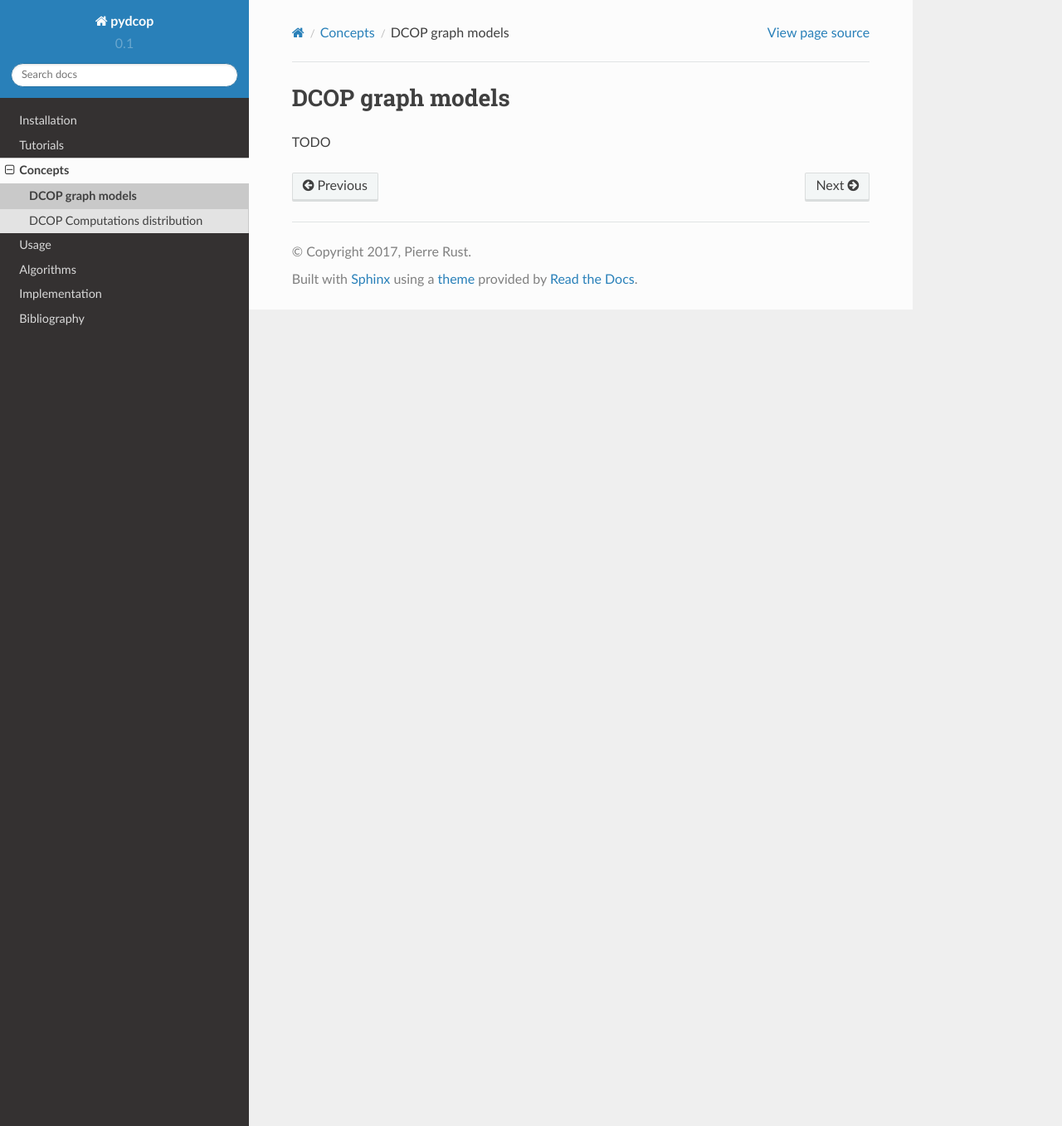
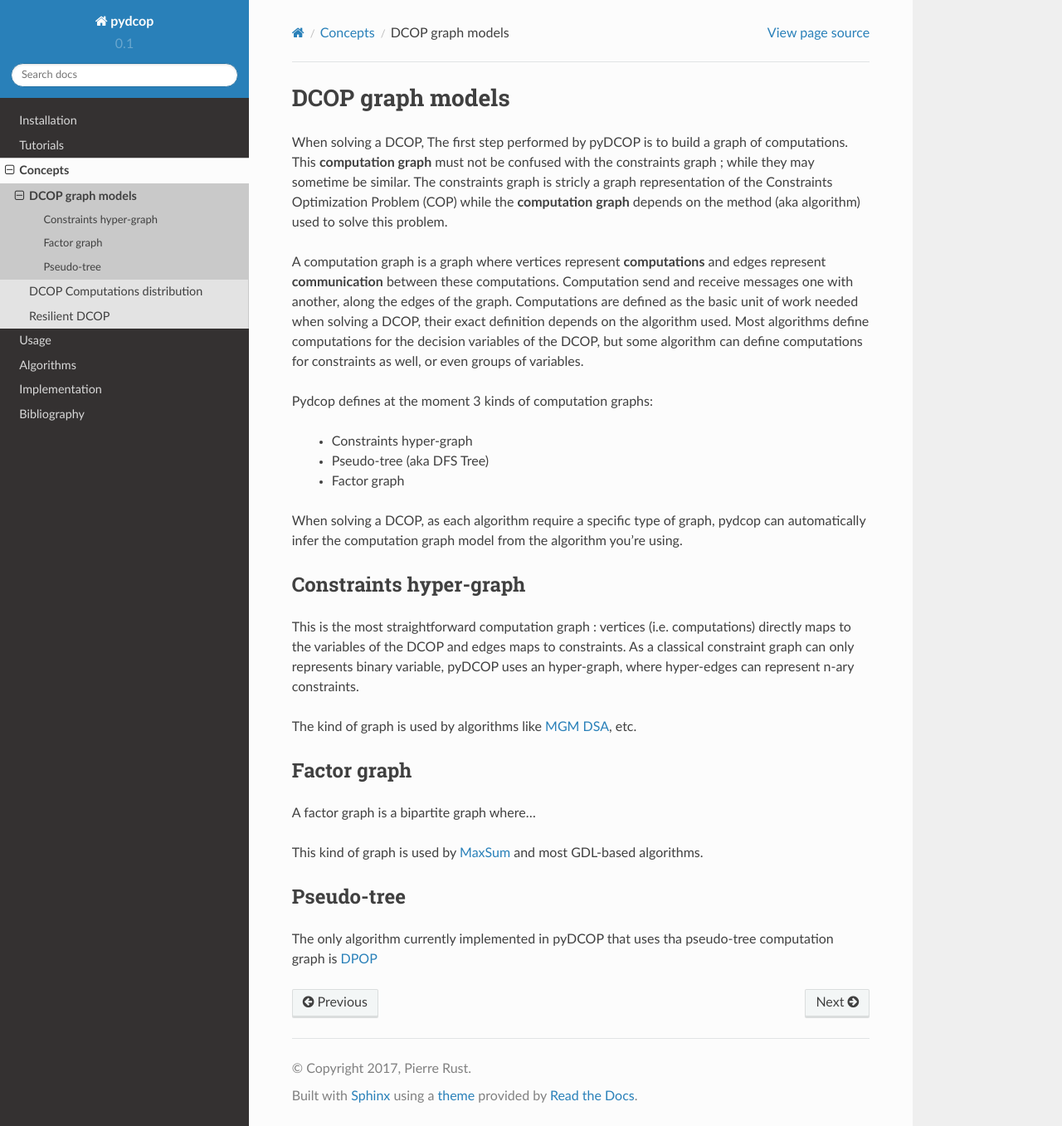
Before and after one commit to Orange-OpenSource/pyDcop, a Sphinx documentation site: the page built from docs/concepts/graph_model.rst, in a window 1280 px wide and 1357 px high. Shown: the whole window at 83% size. Built offline with Sphinx 7.4.7 and the Read the Docs theme 2.0.0, drawn with Linux system fonts in a browser that asks for light colours.

Commit message:
DOC: more concepts documentation

```diff
--- a/docs/concepts.rst
+++ b/docs/concepts.rst
@@ -7,3 +7,4 @@ Concepts
 
    concepts/graph_model
    concepts/distribution
+   concepts/resilient_dcop
--- a/docs/concepts/graph_model.rst
+++ b/docs/concepts/graph_model.rst
@@ -6,4 +6,66 @@ DCOP graph models
 =================
 
 
-TODO
+When solving a DCOP, The first step performed by pyDCOP is to build a graph
+of computations.
+This **computation graph**  must not be confused with the constraints graph ;
+while they may sometime be similar.
+The constraints graph is stricly a graph representation of the
+Constraints Optimization Problem (COP) while the **computation graph**
+depends on the method (aka algorithm) used to solve this problem.
+
+
+A computation graph is a graph
+where vertices represent **computations**
+and edges represent **communication** between these computations.
+Computation send and receive messages one with another,
+along the edges of the graph.
+Computations are defined as the basic unit of work needed when solving a DCOP,
+their exact definition depends on the algorithm used.
+Most algorithms define computations for the decision variables of the DCOP,
+but some algorithm can define computations for constraints as well,
+or even groups of variables.
+
+Pydcop defines at the moment 3 kinds of computation graphs:
+
+ * Constraints hyper-graph
+ * Pseudo-tree (aka DFS Tree)
+ * Factor graph
+
+
+When solving a DCOP, as each algorithm require a specific type of graph,
+pydcop can automatically infer the computation graph model from the algorithm
+you're using.
+
+
+Constraints hyper-graph
+-----------------------
+
+This is the most straightforward computation graph :
+vertices (i.e. computations) directly maps to the variables of the DCOP
+and edges maps to constraints.
+As a classical constraint graph can only represents binary variable,
+pyDCOP uses an hyper-graph, where hyper-edges can represent n-ary constraints.
+
+The kind of graph is used by algorithms like
+:ref:`MGM <implementation_reference_algorithms_mgm>`
+:ref:`DSA <implementation_reference_algorithms_dsa>`, etc.
+
+Factor graph
+------------
+
+A factor graph is a bipartite graph where...
+
+This kind of graph is used by
+:ref:`MaxSum <implementation_reference_algorithms_maxsum>` and
+most GDL-based algorithms.
+
+
+
+Pseudo-tree
+-----------
+
+
+The only algorithm currently implemented in pyDCOP that uses tha pseudo-tree
+computation graph is
+:ref:`DPOP <implementation_reference_algorithms_dpop>`
```
Also changed, not shown: docs/concepts/distribution.rst (+25 -1 lines), docs/concepts/resilient_dcop.rst (added, +14 -0 lines), docs/implementation/reference/distributions.rst (+19 -0 lines).
